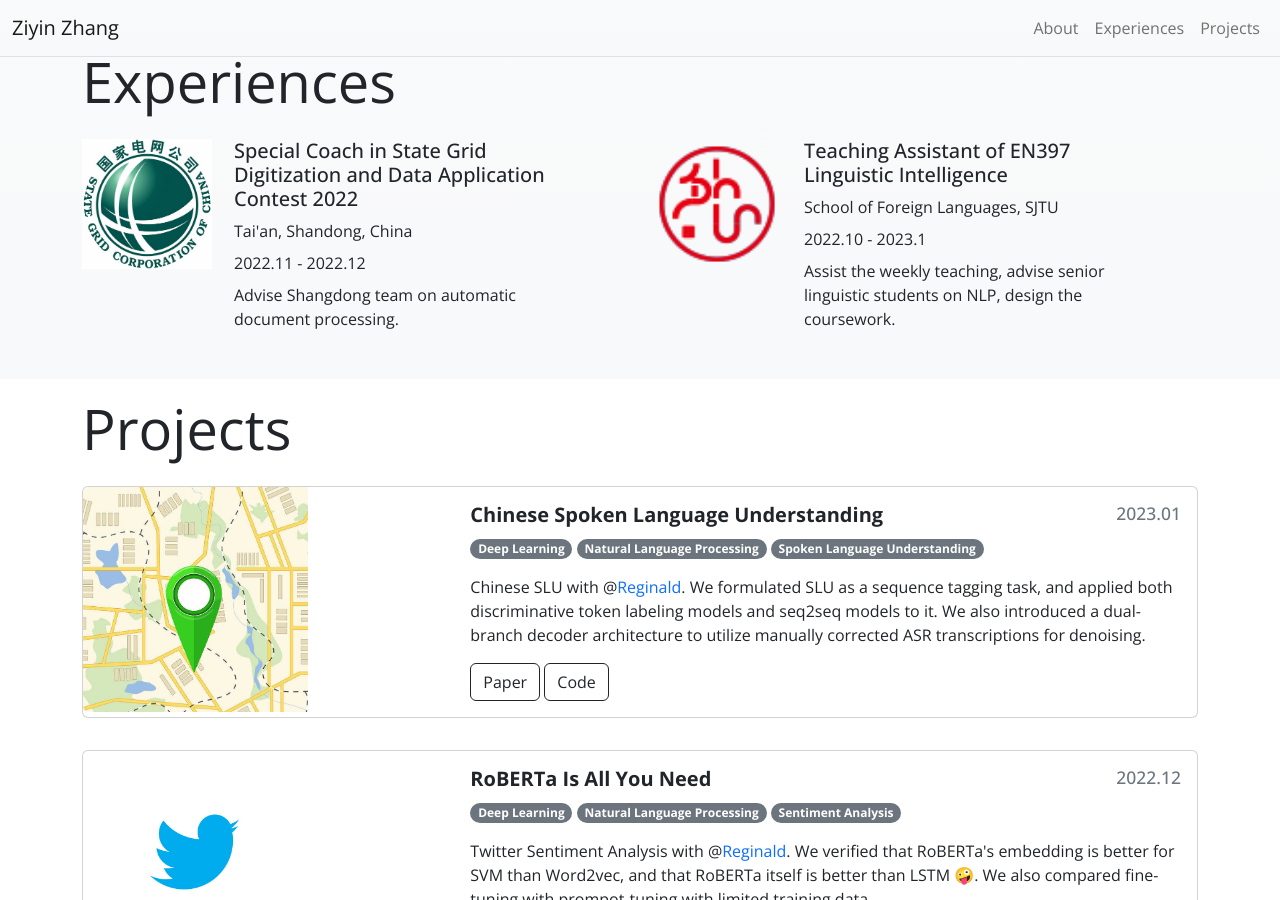
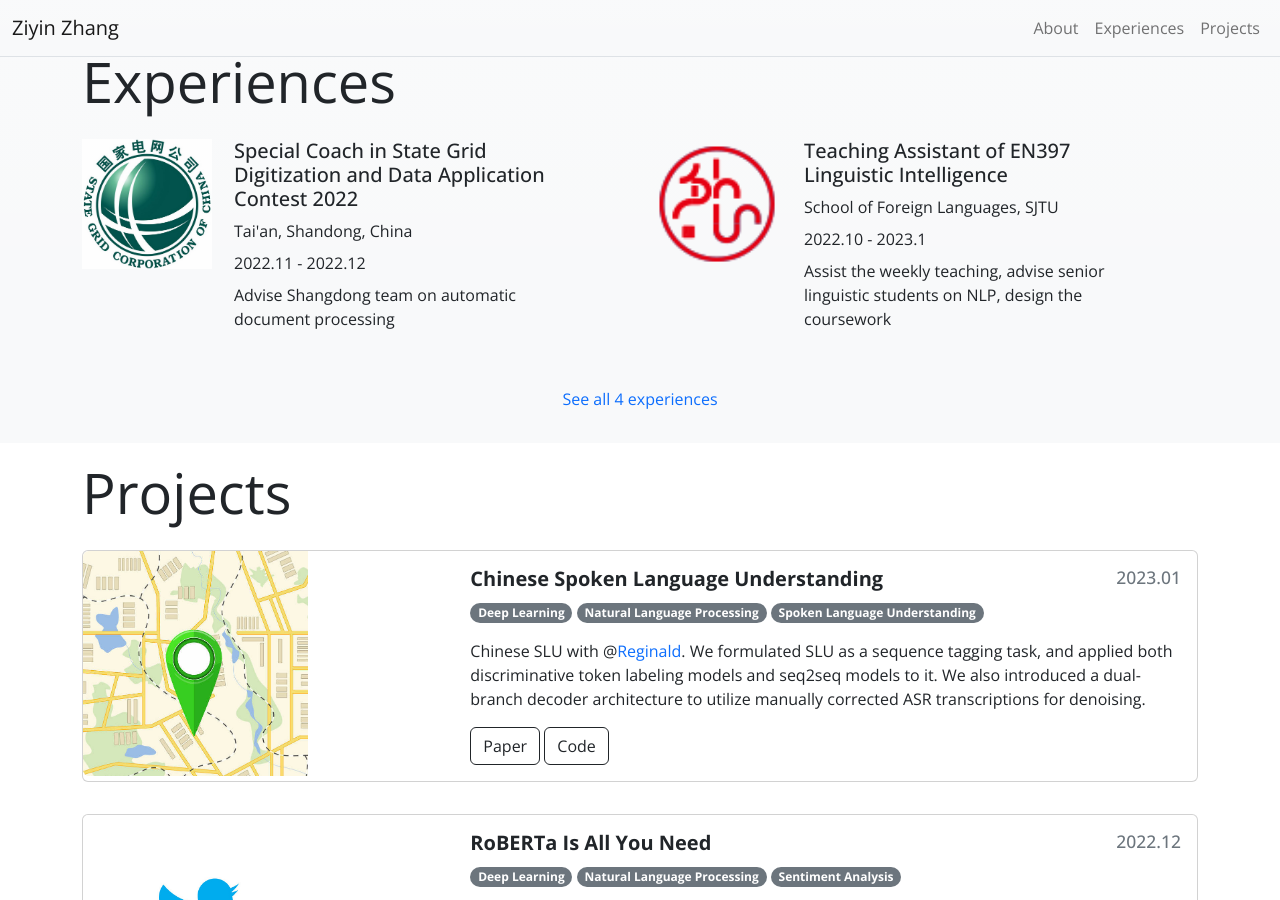
Before and after one commit to Geralt-Targaryen/Geralt-Targaryen.github.io, a Jekyll site: the page built from index.html, in a window 1280 px wide and 900 px high, scrolled down 1373 px. Built offline with Jekyll 4.4.1, drawn with Linux system fonts in a browser that asks for light colours.

Commit message:
change experience style

```diff
--- a/_includes/experience.html
+++ b/_includes/experience.html
@@ -7,8 +7,8 @@
     </div>
 
     <div class="row">
-      {% for experience in site.data.experiences %}
-      {% assign experience_count = forloop.range %}
+      {% assign experience_pages = site.pages | where: "type", "experience" | sort: "id" | reverse %}
+      {% for experience in experience_pages %}
       <div class="col-md-6 col-lg-6">
         <div class="row">
           <div class="col-sm-2">
@@ -29,8 +29,8 @@
       {% endfor %}
     </div>
 
-    {% if experience_count > include.limit %}
-      <p class="text-center pt-4"><a href="{{ site.baseurl}}/experiences/">See all {{ experience_count }} experiences</a></p>
+    {% if experience_pages.size > include.limit %}
+      <p class="text-center pt-4"><a href="{{ site.baseurl}}/experiences/">See all {{ experience_pages.size }} experiences</a></p>
     {% endif %}
 
   </div>
```
Also changed, not shown: _data/experiences.json (deleted, +0 -28 lines), experiences/grid.md (added, +10 -0 lines), experiences/inno.md (added, +10 -0 lines), experiences/marathon.md (added, +10 -0 lines), experiences/ta.md (added, +10 -0 lines).
